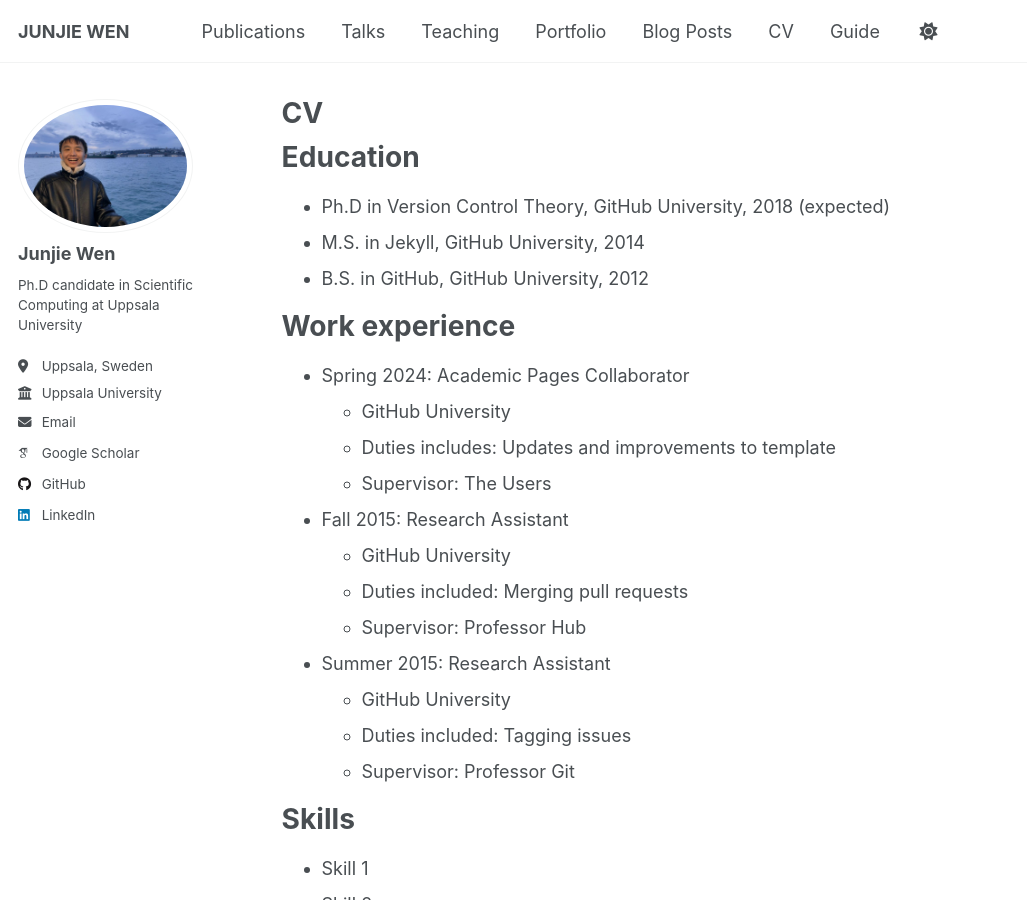
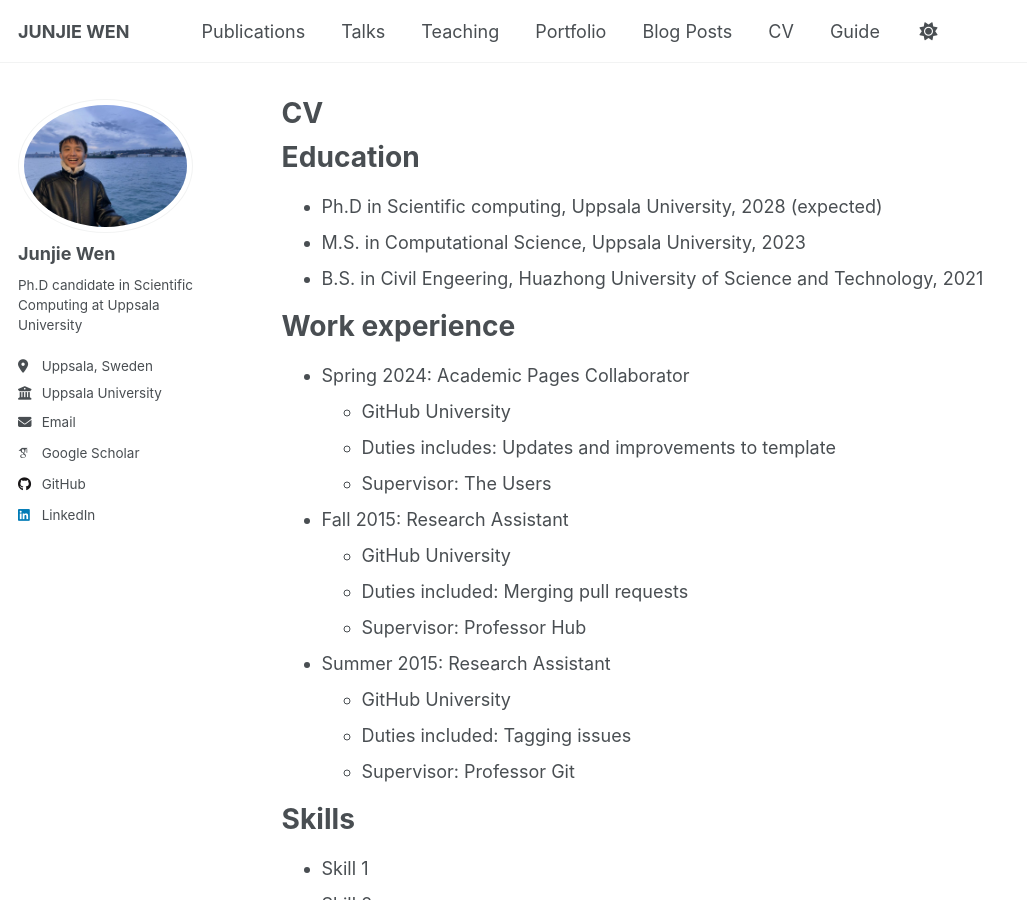
Before and after one commit to WjjSteve/WjjSteve.github.io, a Jekyll site: the page built from _pages/cv.md, in a window 1280 px wide and 900 px high. Shown: the whole window, without its empty margins (0-1027 px from the left). Built offline with Jekyll 4.4.1, drawn with Linux system fonts in a browser that asks for light colours; some web fonts are replaced; a script that is not in the unit is left out.

Commit message:
Update cv.md

```diff
--- a/_pages/cv.md
+++ b/_pages/cv.md
@@ -11,9 +11,9 @@ redirect_from:
 
 Education
 ======
-* Ph.D in Version Control Theory, GitHub University, 2018 (expected)
-* M.S. in Jekyll, GitHub University, 2014
-* B.S. in GitHub, GitHub University, 2012
+* Ph.D in Scientific computing, Uppsala University, 2028 (expected)
+* M.S. in Computational Science, Uppsala University, 2023
+* B.S. in Civil Engeering, Huazhong University of Science and Technology, 2021
 
 Work experience
 ======
```
